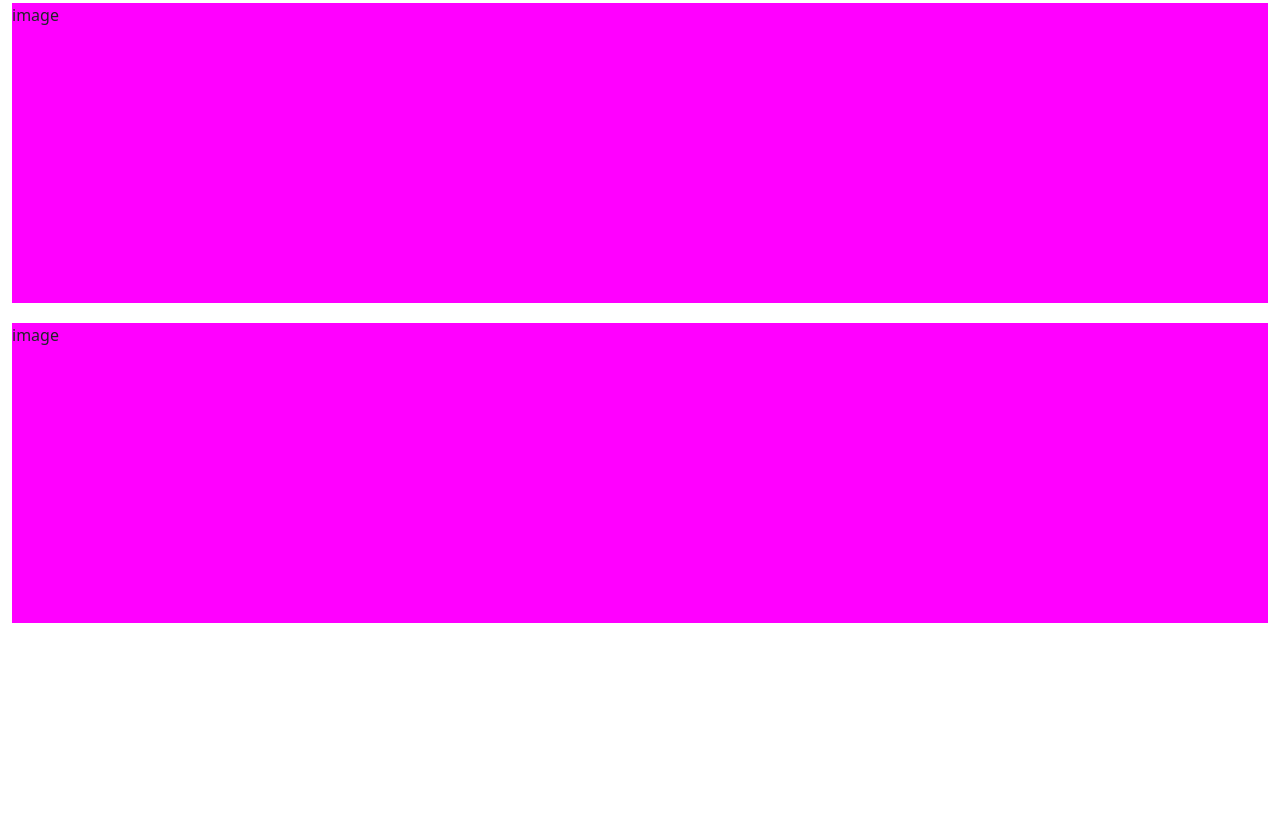
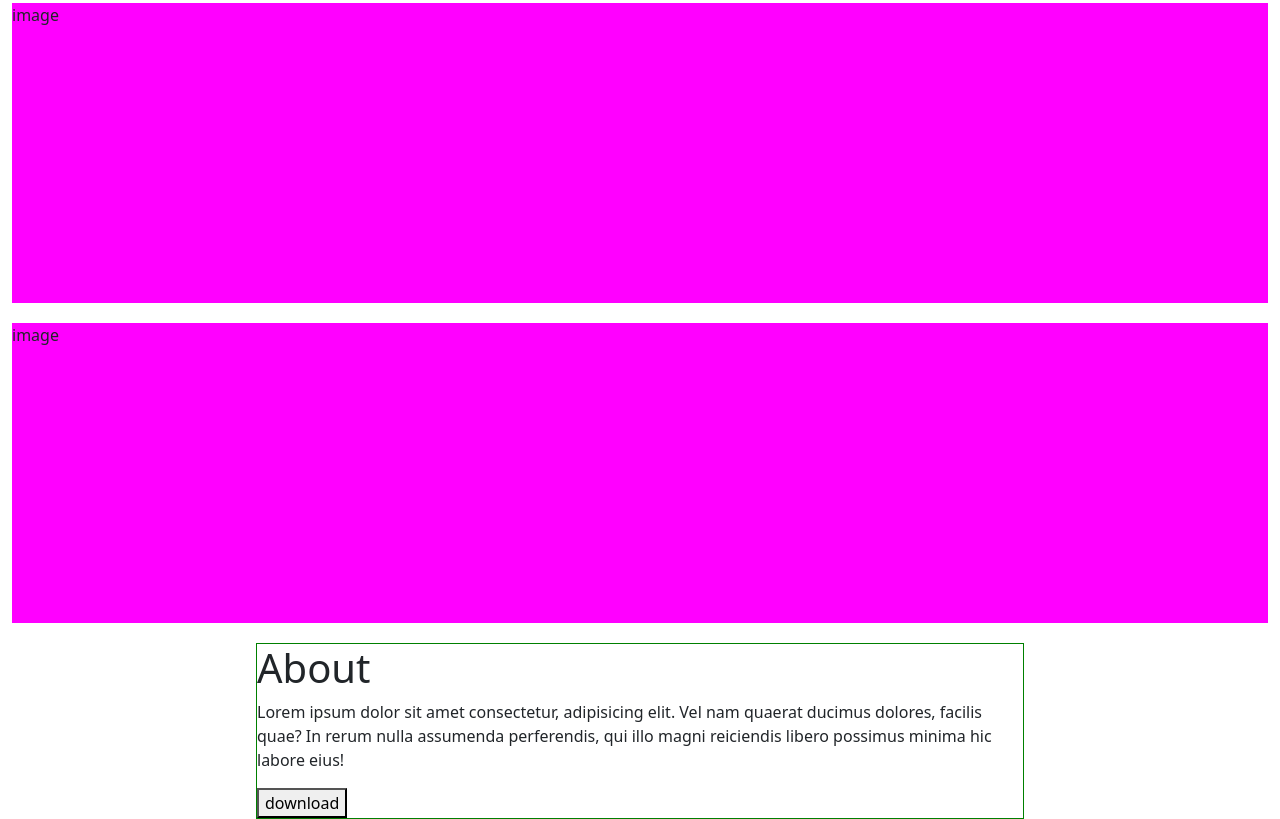
Before and after one commit to MatteoFilippini/html-css-bootstrap-freelancer, a plain HTML site: page index.html in a window 1280 px wide. Shown: the part 1577-2396 px from the top of the page. Before the commit the page ends 2220 px from the top, so only its background shows below. Drawn offline with nearby package versions, Linux system fonts and the light colour scheme.

Commit message:
added about

```diff
--- a/css/style.css
+++ b/css/style.css
@@ -23,3 +23,10 @@ header{
     height: 300px;
     margin: 20px 0;
 }
+
+/* about */
+.about{
+    width: 60%;
+    margin: 0 auto;
+    border: 1px solid green;
+}
--- a/index.html
+++ b/index.html
@@ -48,7 +48,15 @@
             image
         </div>
     </div>
-
+    <div class="about">
+        <div class="about-container">
+            <h1>About</h1>
+            <p>Lorem ipsum dolor sit amet consectetur, adipisicing elit. Vel nam quaerat ducimus dolores, facilis quae?
+                In rerum nulla assumenda perferendis, qui illo magni reiciendis libero possimus minima hic labore eius!
+            </p>
+            <button>download</button>
+        </div>
+    </div>
 </body>
 
 </html>
```
